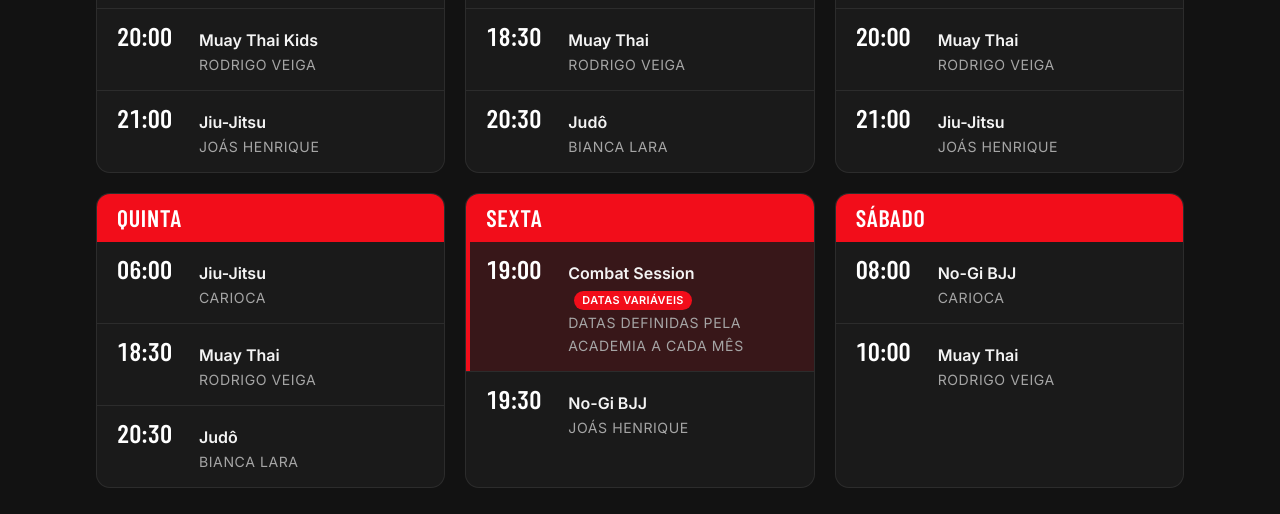
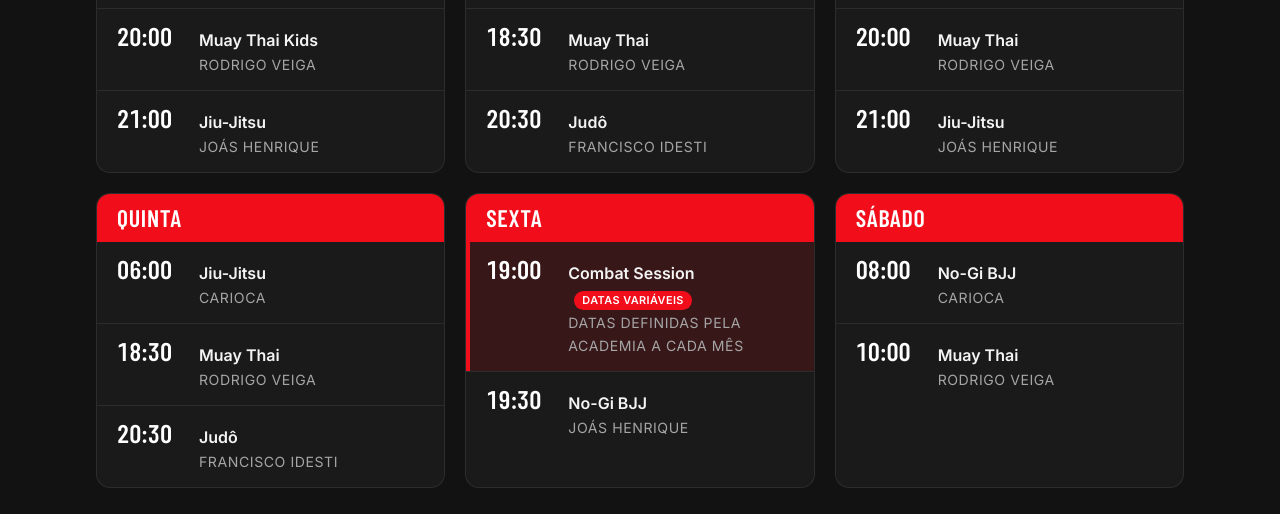
Before and after one commit to VeigaTeam/landing-page, a plain HTML site: page index.html in a window 1280 px wide. Shown: the part 2320-2834 px from the top of the page. Drawn offline with nearby package versions, Linux system fonts and the light colour scheme; a web font is replaced by a local one.

Commit message:
Atualizar professor de Judô para Francisco Idesti

```diff
--- a/index.html
+++ b/index.html
@@ -174,7 +174,7 @@
           <ul class="day__list">
             <li><time>06:00</time><span class="lesson">Jiu-Jitsu</span><span class="teacher">Carioca</span></li>
             <li><time>18:30</time><span class="lesson">Muay Thai</span><span class="teacher">Rodrigo Veiga</span></li>
-            <li><time>20:30</time><span class="lesson">Judô</span><span class="teacher">Bianca Lara</span></li>
+            <li><time>20:30</time><span class="lesson">Judô</span><span class="teacher">Francisco Idesti</span></li>
           </ul>
         </article>
         <article class="day" data-day="3">
@@ -190,7 +190,7 @@
           <ul class="day__list">
             <li><time>06:00</time><span class="lesson">Jiu-Jitsu</span><span class="teacher">Carioca</span></li>
             <li><time>18:30</time><span class="lesson">Muay Thai</span><span class="teacher">Rodrigo Veiga</span></li>
-            <li><time>20:30</time><span class="lesson">Judô</span><span class="teacher">Bianca Lara</span></li>
+            <li><time>20:30</time><span class="lesson">Judô</span><span class="teacher">Francisco Idesti</span></li>
           </ul>
         </article>
         <article class="day" data-day="5">
```
